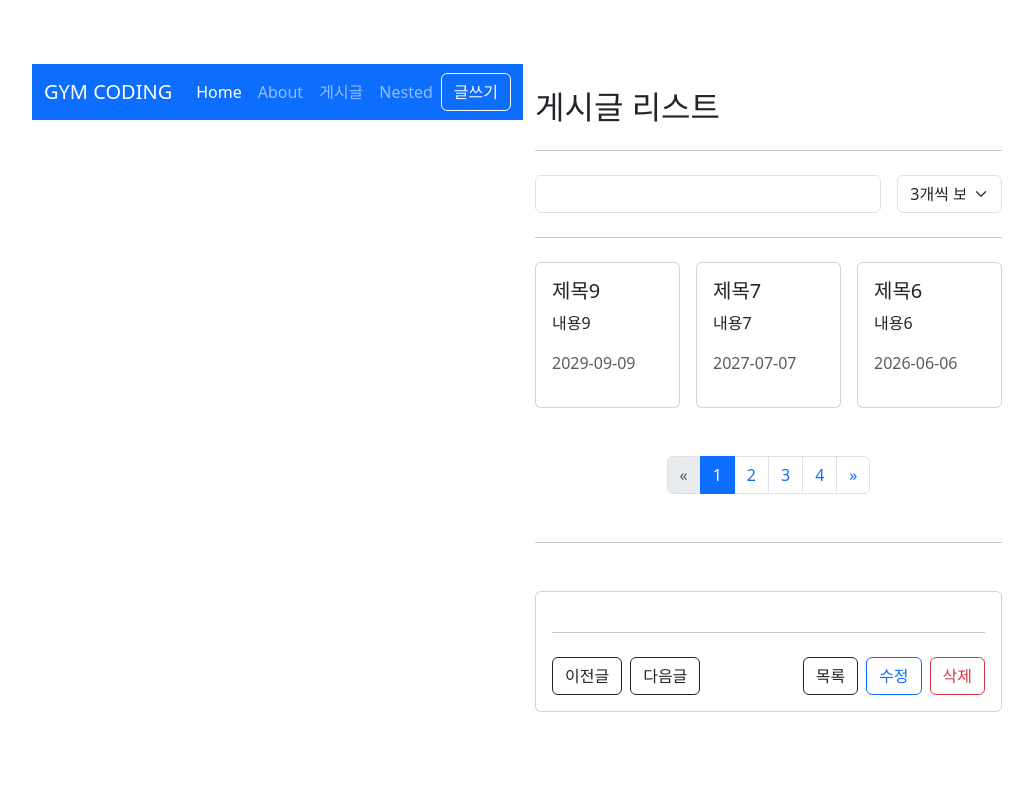
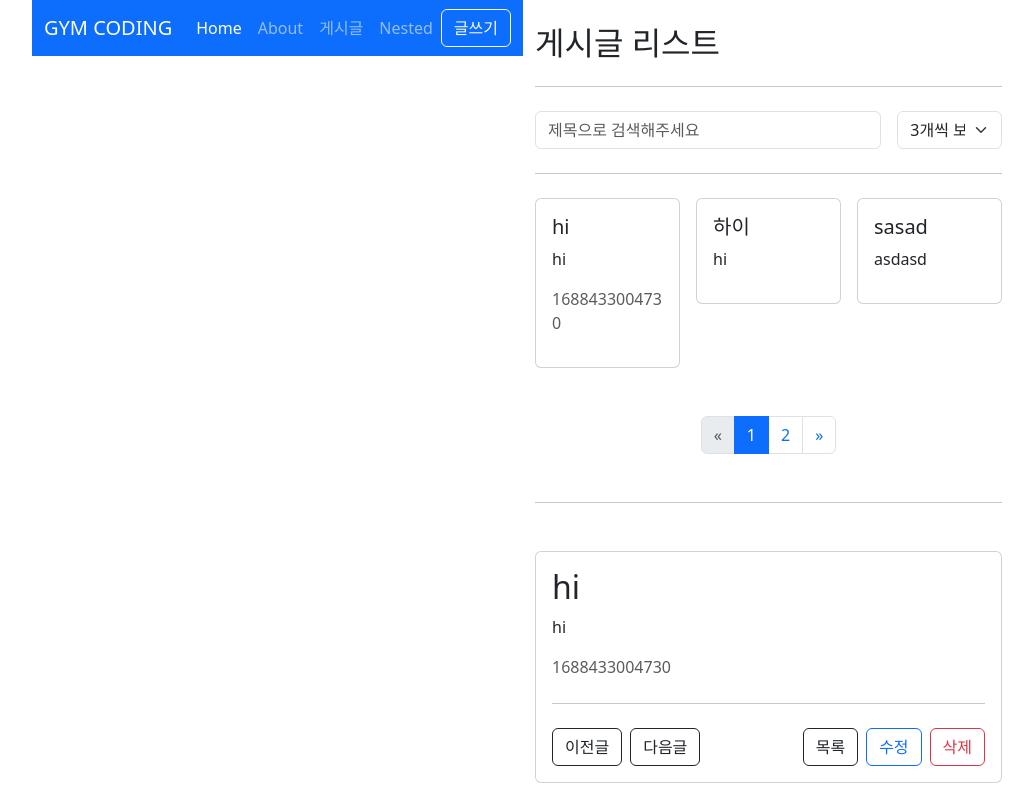
Before and after one commit to Returnmakdo/Vue3, a Vue app: page /posts in a window 1280 px wide. Shown: the whole page, without its empty margins (117-1150 px from the left). Built offline with nearby package versions, Linux system fonts and the light colour scheme; data requests are answered from the project's data file.

Commit message:
components refactoring

```diff
--- a/db.json
+++ b/db.json
@@ -1,63 +1,30 @@
 {
   "posts": [
     {
-      "id": 1,
-      "title": "제목1",
-      "content": "내용1",
-      "createdAt": "2021-01-01"
+      "title": "하이",
+      "content": "hi",
+      "id": 10
     },
     {
-      "id": 2,
-      "title": "제목2",
-      "content": "내용2",
-      "createdAt": "2022-02-02"
+      "title": "sasad",
+      "content": "asdasd",
+      "id": 11
     },
     {
-      "id": 3,
-      "title": "제목3",
-      "content": "내용3",
-      "createdAt": "2023-03-03"
+      "title": "asd",
+      "content": "zzzzz",
+      "id": 12
     },
     {
-      "id": 4,
-      "title": "제목4",
-      "content": "내용4",
-      "createdAt": "2024-04-04"
+      "title": "zxczxc",
+      "content": "zxczcxasd",
+      "id": 13
     },
     {
-      "id": 5,
-      "title": "제목5",
-      "content": "내용5",
-      "createdAt": "2025-05-05"
-    },
-    {
-      "id": 6,
-      "title": "제목6",
-      "content": "내용6",
-      "createdAt": "2026-06-06"
-    },
-    {
-      "id": 7,
-      "title": "제목7",
-      "content": "내용7",
-      "createdAt": "2027-07-07"
-    },
-    {
-      "title": "제목8z",
-      "content": "내용8",
-      "id": 8
-    },
-    {
-      "id": 9,
-      "title": "제목9",
-      "content": "내용9",
-      "createdAt": "2029-09-09"
-    },
-    {
-      "title": "하이",
+      "title": "hi",
       "content": "hi",
-      "createdAt": 1688004033937,
-      "id": 10
+      "createdAt": 1688433004730,
+      "id": 14
     }
   ]
 }
--- a/src/api/posts.js
+++ b/src/api/posts.js
@@ -5,7 +5,7 @@
 }
 
 export function getPostById(id) {
-  return posts.get(id);
+  return posts.get(`/${id}`);
 }
 
 export function createPost(data) {
@@ -13,9 +13,9 @@
 }
 
 export function UpdatePost(id, data) {
-  return posts.put(id, data);
+  return posts.put(`/${id}`, data);
 }
 
 export function DeletePost(id) {
-  return posts.delete(id);
+  return posts.delete(`/${id}`);
 }
--- /dev/null
+++ b/src/components/AppGrid.vue
@@ -0,0 +1,22 @@
+<template>
+  <div class="row g-3">
+    <div v-for="(item, index) in items" :key="index" :class="colClass">
+      <slot :item="item" :index="index"></slot>
+    </div>
+  </div>
+</template>
+
+<script setup>
+defineProps({
+  items: {
+    type: Array,
+    required: true,
+  },
+  colClass: {
+    type: String,
+    default: 'col-4',
+  },
+});
+</script>
+
+<style lang="scss" scoped></style>
--- /dev/null
+++ b/src/components/AppPagination.vue
@@ -0,0 +1,58 @@
+<template>
+  <nav class="mt-5" aria-label="Page navigation example">
+    <ul class="pagination justify-content-center">
+      <li class="page-item" :class="isPrevPage">
+        <a
+          class="page-link"
+          href="#"
+          aria-label="Previous"
+          @click.prevent="$emit('page', currentPage - 1)"
+        >
+          <span aria-hidden="true">&laquo;</span>
+        </a>
+      </li>
+      <li
+        v-for="page in pageCount"
+        :key="page"
+        class="page-item"
+        :class="{ active: currentPage === page }"
+      >
+        <a class="page-link" href="#" @click.prevent="$emit('page', page)">{{
+          page
+        }}</a>
+      </li>
+      <li class="page-item" :class="isNextPage">
+        <a
+          class="page-link"
+          href="#"
+          aria-label="Next"
+          @click.prevent="$emit('page', currentPage + 1)"
+        >
+          <span aria-hidden="true">&raquo;</span>
+        </a>
+      </li>
+    </ul>
+  </nav>
+</template>
+
+<script setup>
+import { computed } from 'vue';
+
+const props = defineProps({
+  currentPage: {
+    type: Number,
+    required: true,
+  },
+  pageCount: {
+    type: Number,
+    required: true,
+  },
+});
+defineEmits(['page']);
+const isPrevPage = computed(() => ({ disabled: !(props.currentPage > 1) }));
+const isNextPage = computed(() => ({
+  disabled: !(props.currentPage < props.pageCount),
+}));
+</script>
+
+<style lang="scss" scoped></style>
--- /dev/null
+++ b/src/components/posts/PostFilter.vue
@@ -0,0 +1,37 @@
+<template>
+  <form @submit.prevent>
+    <div class="row g-3">
+      <div class="col">
+        <input
+          :value="title"
+          @input="$emit('update:title', $event.target.value)"
+          type="text"
+          class="form-control"
+          placeholder="제목으로 검색해주세요"
+        />
+      </div>
+      <div class="col-3">
+        <select
+          :value="limit"
+          @input="$emit('update:limit', $event.target.value)"
+          class="form-select"
+        >
+          <option value="3">3개씩 보기</option>
+          <option value="6">6개씩 보기</option>
+          <option value="9">9개씩 보기</option>
+        </select>
+      </div>
+    </div>
+  </form>
+</template>
+
+<script setup>
+defineProps({
+  title: String,
+  limit: Number,
+});
+
+defineEmits(['update:title', 'update:limit']);
+</script>
+
+<style lang="scss" scoped></style>
--- /dev/null
+++ b/src/components/posts/PostForm.vue
@@ -0,0 +1,37 @@
+<template>
+  <form>
+    <div class="mb-3">
+      <label for="exampleFormControlInput1" class="form-label">제목</label>
+      <input
+        :value="title"
+        @input="$emit('update:title', $event.target.value)"
+        type="text"
+        class="form-control"
+        id="title"
+      />
+    </div>
+    <div class="mb-3">
+      <label for="exampleFormControlTextarea1" class="form-label">내용</label>
+      <textarea
+        :value="content"
+        @input="$emit('update:content', $event.target.value)"
+        class="form-control"
+        id="content"
+        rows="3"
+      ></textarea>
+    </div>
+    <div class="d-flex gap-2 mt-4">
+      <slot name="actions"></slot>
+    </div>
+  </form>
+</template>
+
+<script setup>
+defineProps({
+  title: String,
+  content: String,
+});
+defineEmits(['update:title', 'update:content']);
+</script>
+
+<style lang="scss" scoped></style>
--- a/src/views/posts/PostCreateView.vue
+++ b/src/views/posts/PostCreateView.vue
@@ -2,36 +2,18 @@
   <div>
     <h2>게시글 등록</h2>
     <hr class="my-4" />
-    <form @submit.prevent="save">
-      <div class="mb-3">
-        <label for="exampleFormControlInput1" class="form-label">제목</label>
-        <input
-          v-model="form.title"
-          type="text"
-          class="form-control"
-          id="title"
-        />
-      </div>
-      <div class="mb-3">
-        <label for="exampleFormControlTextarea1" class="form-label">내용</label>
-        <textarea
-          v-model="form.content"
-          class="form-control"
-          id="content"
-          rows="3"
-        ></textarea>
-      </div>
-      <div class="pt-4">
-        <button
-          type="button"
-          class="btn btn-outline-dark me-2"
-          @click="goListPage"
-        >
+    <PostForm
+      v-model:title="form.title"
+      v-model:content="form.content"
+      @submit.prevent="save"
+    >
+      <template #actions>
+        <button type="button" class="btn btn-outline-dark" @click="goListPage">
           목록
         </button>
         <button class="btn btn-primary">저장</button>
-      </div>
-    </form>
+      </template>
+    </PostForm>
   </div>
 </template>
 
@@ -39,6 +21,7 @@
 import { useRouter } from 'vue-router';
 import { ref } from 'vue';
 import { createPost } from '@/api/posts';
+import PostForm from '@/components/posts/PostForm.vue';
 const router = useRouter();
 const form = ref({
   title: null,
--- a/src/views/posts/PostDetailView.vue
+++ b/src/views/posts/PostDetailView.vue
@@ -33,7 +33,7 @@
 import { ref } from 'vue';
 
 const props = defineProps({
-  id: String,
+  id: [String, Number],
 });
 
 const router = useRouter();
--- a/src/views/posts/PostEditView.vue
+++ b/src/views/posts/PostEditView.vue
@@ -2,36 +2,22 @@
   <div>
     <h2>게시글 수정</h2>
     <hr class="my-4" />
-    <form @submit.prevent="edit">
-      <div class="mb-3">
-        <label for="exampleFormControlInput1" class="form-label">제목</label>
-        <input
-          v-model="form.title"
-          type="text"
-          class="form-control"
-          id="title"
-        />
-      </div>
-      <div class="mb-3">
-        <label for="exampleFormControlTextarea1" class="form-label">내용</label>
-        <textarea
-          v-model="form.content"
-          class="form-control"
-          id="content"
-          rows="3"
-        ></textarea>
-      </div>
-      <div class="pt-4">
+    <PostForm
+      v-model:title="form.title"
+      v-model:content="form.content"
+      @submit.prevent="edit"
+    >
+      <template #actions>
         <button
           type="button"
-          class="btn btn-outline-danger me-2"
+          class="btn btn-outline-danger"
           @click="goDetailPage"
         >
           취소
         </button>
         <button class="btn btn-primary">수정</button>
-      </div>
-    </form>
+      </template>
+    </PostForm>
   </div>
 </template>
 
@@ -39,6 +25,7 @@
 import { ref } from 'vue';
 import { useRoute, useRouter } from 'vue-router';
 import { getPostById, UpdatePost } from '@/api/posts';
+import PostForm from '@/components/posts/PostForm.vue';
 
 const route = useRoute();
 const router = useRouter();
--- a/src/views/posts/PostListView.vue
+++ b/src/views/posts/PostListView.vue
@@ -2,72 +2,30 @@
   <div>
     <h2>게시글 리스트</h2>
     <hr class="my-4" />
-    <form @submit.prevent>
-      <div class="row g-3">
-        <div class="col">
-          <input v-model="params.title_like" type="text" class="form-control" />
-        </div>
-        <div class="col-3">
-          <select v-model="params._limit" class="form-select">
-            <option value="3">3개씩 보기</option>
-            <option value="6">6개씩 보기</option>
-            <option value="9">9개씩 보기</option>
-          </select>
-        </div>
-      </div>
-    </form>
+    <PostFilter
+      v-model:title="params.title_like"
+      v-model:limit="params._limit"
+    ></PostFilter>
     <hr class="my-4" />
-    <div class="row g-3">
-      <div v-for="post in posts" :key="post.id" class="col-4">
+    <AppGrid :items="posts">
+      <template v-slot="{ item }">
         <PostItem
-          :title="post.title"
-          :content="post.content"
-          :created-at="post.createdAt"
-          @click="goPage(post.id)"
+          :title="item.title"
+          :content="item.content"
+          :created-at="item.createdAt"
+          @click="goPage(item.id)"
         ></PostItem>
-      </div>
-    </div>
-    <nav class="mt-5" aria-label="Page navigation example">
-      <ul class="pagination justify-content-center">
-        <li class="page-item" :class="{ disabled: !(params._page > 1) }">
-          <a
-            class="page-link"
-            href="#"
-            aria-label="Previous"
-            @click.prevent="--params._page"
-          >
-            <span aria-hidden="true">&laquo;</span>
-          </a>
-        </li>
-        <li
-          v-for="page in pageCount"
-          :key="page"
-          class="page-item"
-          :class="{ active: params._page === page }"
-        >
-          <a class="page-link" href="#" @click.prevent="params._page = page">{{
-            page
-          }}</a>
-        </li>
-        <li
-          class="page-item"
-          :class="{ disabled: !(params._page < pageCount) }"
-        >
-          <a
-            class="page-link"
-            href="#"
-            aria-label="Next"
-            @click.prevent="++params._page"
-          >
-            <span aria-hidden="true">&raquo;</span>
-          </a>
-        </li>
-      </ul>
-    </nav>
-    <hr class="my-5" />
-    <AppCard>
-      <PostDetailView :id="2"></PostDetailView>
-    </AppCard>
+      </template>
+    </AppGrid>
+    <AppPagination
+      :current-page="params._page"
+      :page-count="pageCount"
+      @page="(page) => (params._page = page)"
+    />
+    <template v-if="posts && posts.length > 0">
+      <hr class="my-5" />
+      <AppCard> <PostDetailView :id="posts[0].id"></PostDetailView> </AppCard
+    ></template>
   </div>
 </template>
 
@@ -75,7 +33,10 @@
 import { computed, ref, watchEffect } from 'vue';
 import PostItem from '../../components/posts/PostItem.vue';
 import PostDetailView from './PostDetailView.vue';
+import AppPagination from '@/components/AppPagination.vue';
 import AppCard from '@/components/AppCard.vue';
+import AppGrid from '@/components/AppGrid.vue';
+import PostFilter from '@/components/posts/PostFilter.vue';
 import { getPosts } from '@/api/posts';
 import { useRouter } from 'vue-router';
 
```
Also changed, not shown: src/views/HomeView.vue (+10 -0 lines).
